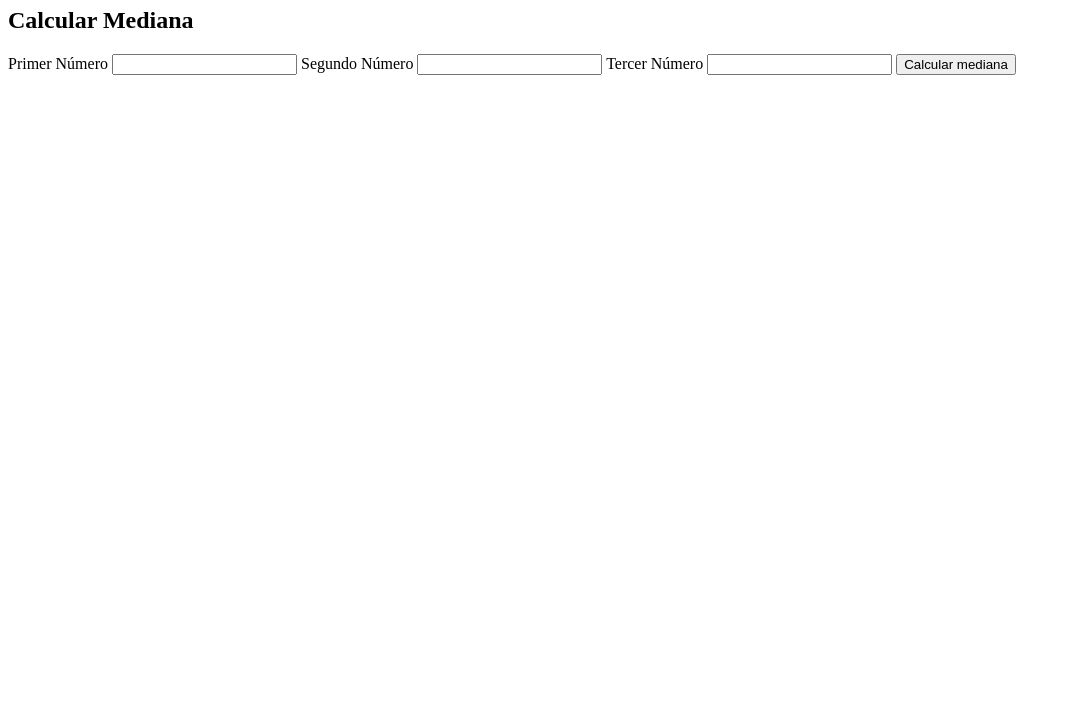
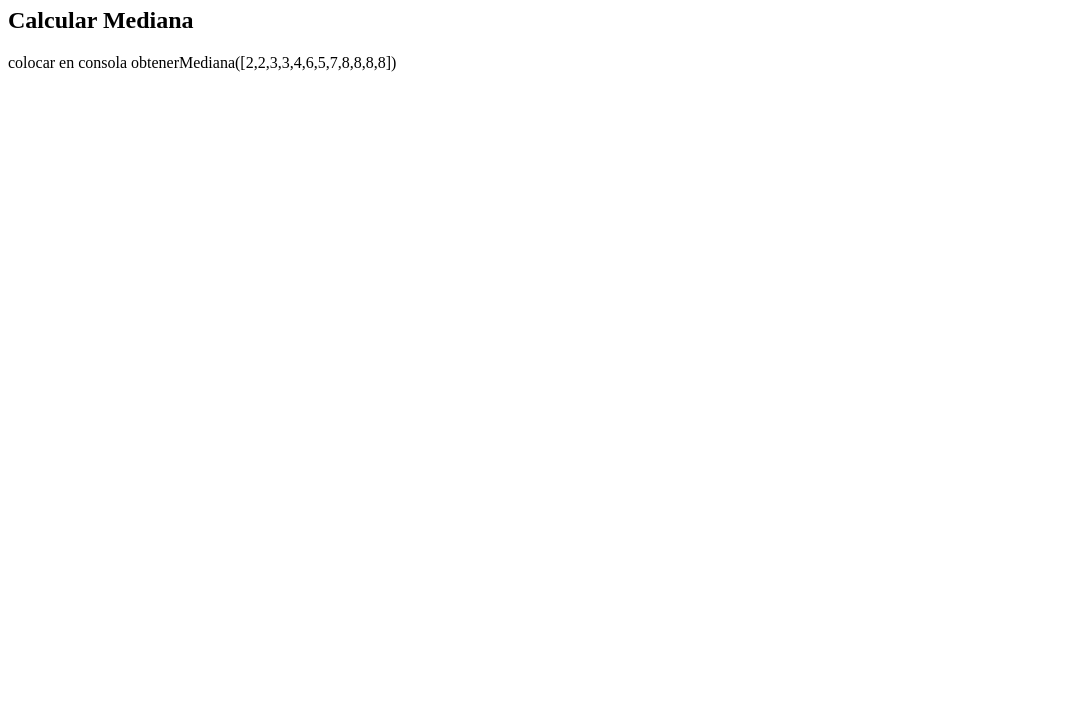
Before and after one commit to Edson5755329/Edson5755329, a plain HTML site: page mediana.html in a window 1280 px wide. Shown: the part 73-800 px from the top of the page, without its empty margins (0-1071 px from the left). Drawn offline with Linux system fonts and the light colour scheme.

Commit message:
obtenerMediana

```diff
--- a/mediana.html
+++ b/mediana.html
@@ -12,14 +12,8 @@
     <h2>Calcular Mediana</h2>
     <form>
 
-    <label for="t1"> Primer Número</label>
-    <input type="text" id="t1">
-    <label for="t2"> Segundo Número</label>
-    <input type="text" id="t2">
-    <label for="t3"> Tercer Número</label>
-    <input type="text" id="t3">
-    <button type="button" onclick="obtenerMediana()">
-        Calcular mediana
+    <label > colocar en consola obtenerMediana([2,2,3,3,4,6,5,7,8,8,8,8])</label>
+
     </button>
     <p id="Mediana"></p>
     </form>
--- a/mediana.js
+++ b/mediana.js
@@ -12,27 +12,5 @@ function obtenerMediana(numeros) {
 
     let mitad = Math.floor((numeros.length) / 2);
 
-    return numeros.length % 2 == 1 ? numeros[mitad] : Math.floor(numeros.length - 1) +  Math.floor(numeros.length + 2) / 2;
+    return numeros.length % 2 == 1 ? numeros[mitad] : (numeros[mitad - 1] + numeros[mitad + 2]) / 2;
 }
-
-try {
-    console.log(obtenerMediana([10, 12, 100, 2, -10])); // 10
-} catch (e) {
-    console.log(`Error: ${e.message}`);
-}
-
-console.log();
-
-try {
-    console.log(obtenerMediana({a: 1})); // Error
-} catch (e) {
-    console.log(`Error: ${e.message}`);
-}
-
-console.log();
-
-try {
-    console.log(obtenerMediana([10, 12, 100, 'a', -10])); // Error
-} catch (e) {
-    console.log(`Error: ${e.message}`);
-}
```
